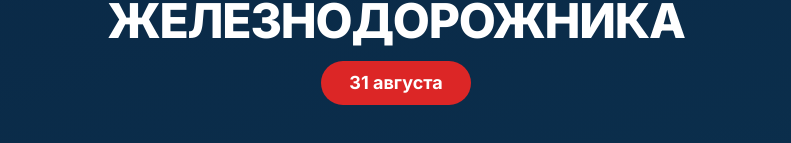
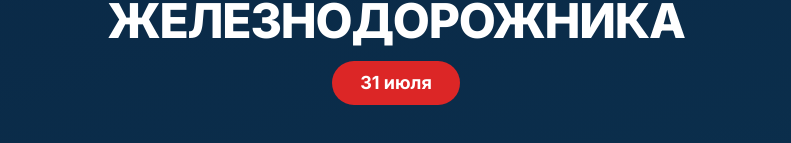
Before and after one commit to 89854916730g-spec/31.07-, a plain HTML site: page index.html in a window 1280 px wide. Shown: the part 267-410 px from the top of the page, without its empty margins (244-1035 px from the left). Drawn offline with nearby package versions, Linux system fonts and the light colour scheme.

Commit message:
Update index.html

```diff
--- a/index.html
+++ b/index.html
@@ -38,7 +38,7 @@
     </h1>
 
     <div class="inline-block px-7 py-2 rounded-full bg-red-600 text-white text-lg font-bold">
-        31 августа
+        31 июля
     </div>
 </div>
 
```
